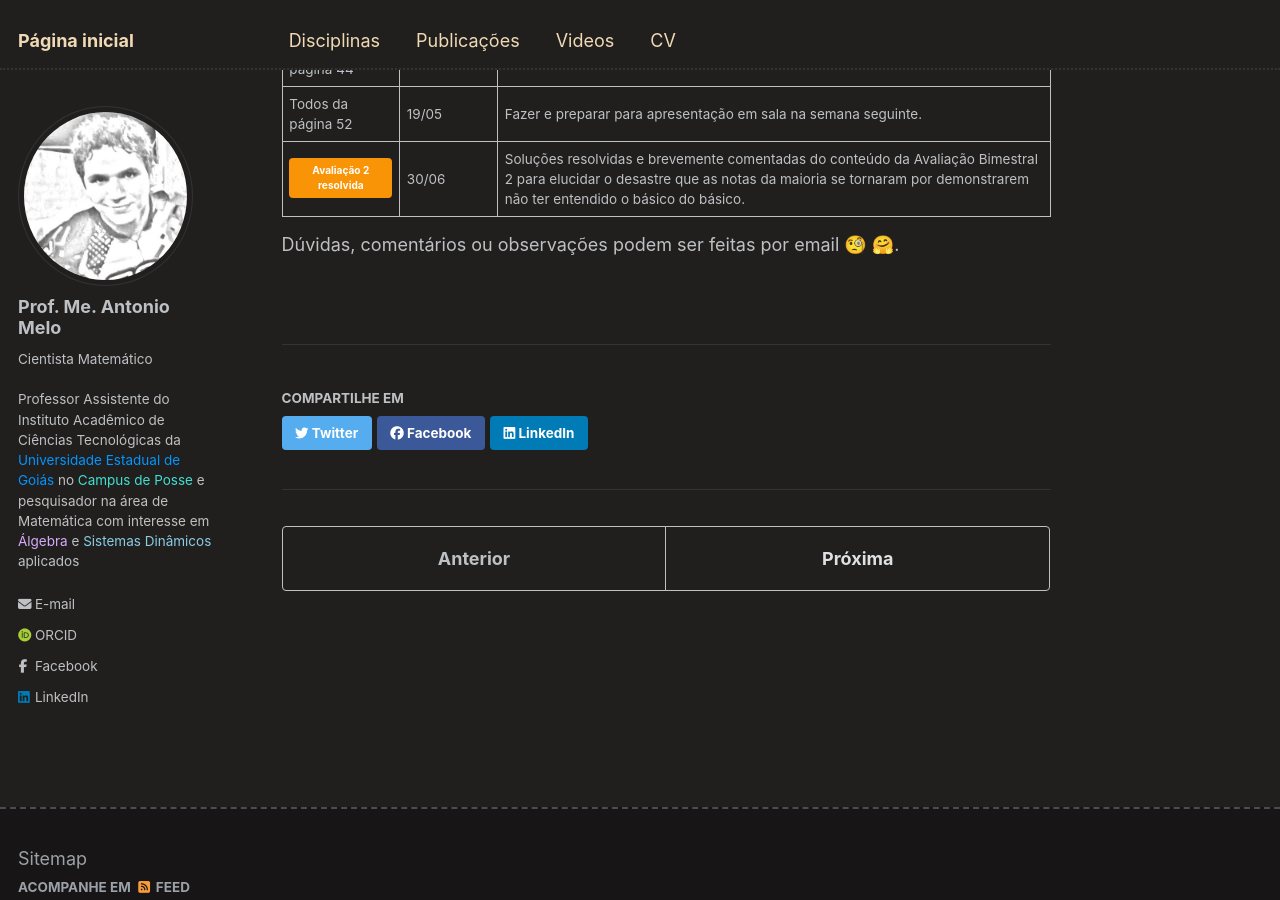
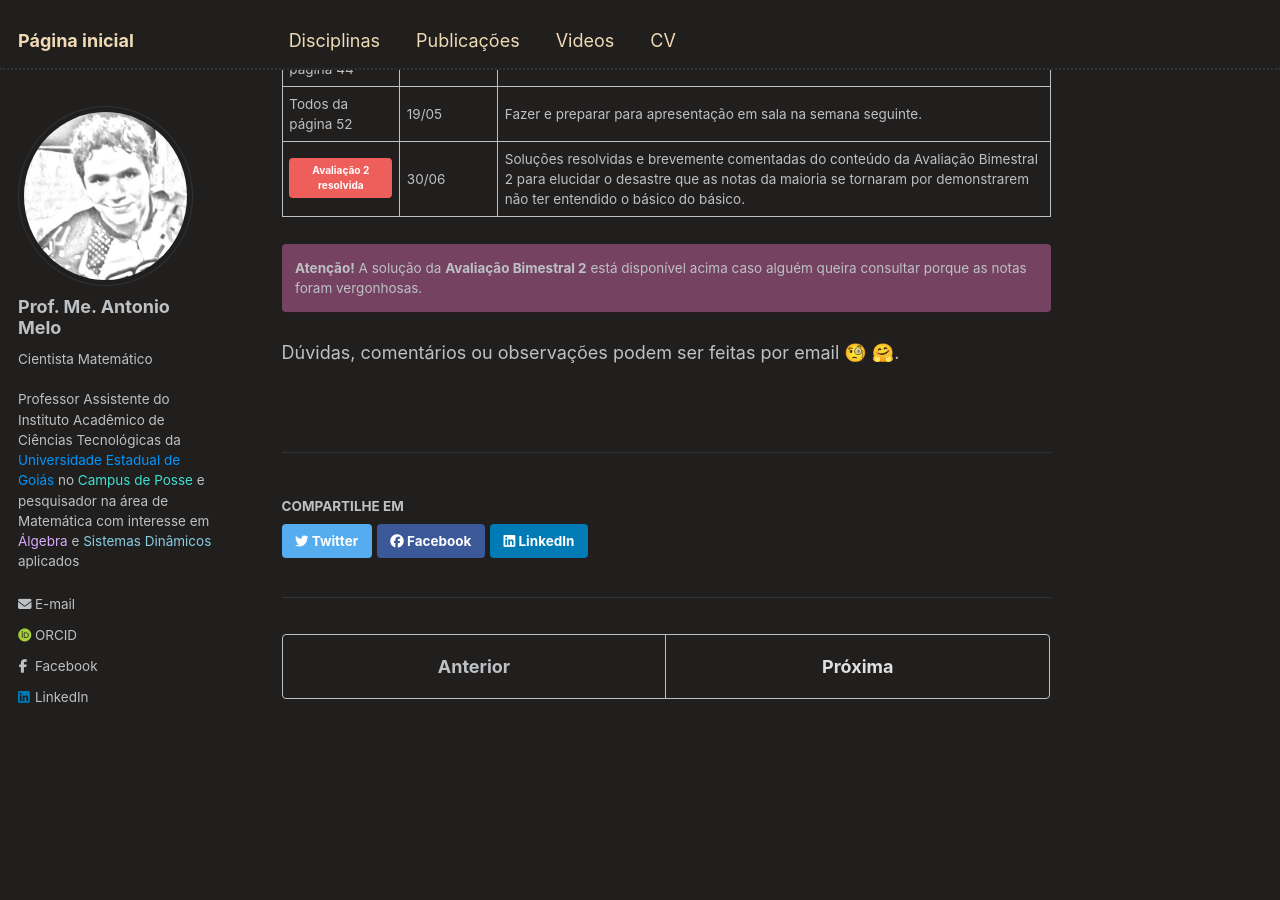
Before and after one commit to antmelo/antmelo.github.io, a Jekyll site: the page built from _teaching/2025-1-fundamentos.md, in a window 1280 px wide and 900 px high, scrolled down 2276 px. Built offline with Jekyll 4.4.1, drawn with Linux system fonts in a browser that asks for light colours; some web fonts are replaced.

Commit message:
Update 2025-1-fundamentos.md

```diff
--- a/_teaching/2025-1-fundamentos.md
+++ b/_teaching/2025-1-fundamentos.md
@@ -61,9 +61,10 @@
 | Todos da página 38 | 18/05   | Fazer e preparar para apresentação em sala na semana seguinte.   |
 | Todos da página 44 | 8/05   | Fazer e preparar para apresentação em sala na semana seguinte.   |
 | Todos da página 52  | 19/05   | Fazer e preparar para apresentação em sala na semana seguinte.   |
-|  [Avaliação 2 resolvida](https://antmelo.github.io/files/ZZ-PFund2P2-25.pdf){: .btn .btn--warning}  | 30/06   | Soluções resolvidas e brevemente comentadas do conteúdo da Avaliação Bimestral 2 para elucidar o desastre que as notas da maioria se tornaram por demonstrarem não ter entendido o básico do básico.   |
+|  [Avaliação 2 resolvida](https://antmelo.github.io/files/ZZ-PFund2P2-25.pdf){: .btn .btn--danger}  | 30/06   | Soluções resolvidas e brevemente comentadas do conteúdo da Avaliação Bimestral 2 para elucidar o desastre que as notas da maioria se tornaram por demonstrarem não ter entendido o básico do básico.   |
 
-
+ **Atenção!** A solução da **Avaliação Bimestral 2** está disponível acima caso alguém queira consultar porque as notas foram vergonhosas.
+{: .notice .notice--sucess}
 
 
    Dúvidas, comentários ou observações podem ser feitas por email &#129488; &#129303;.
```
